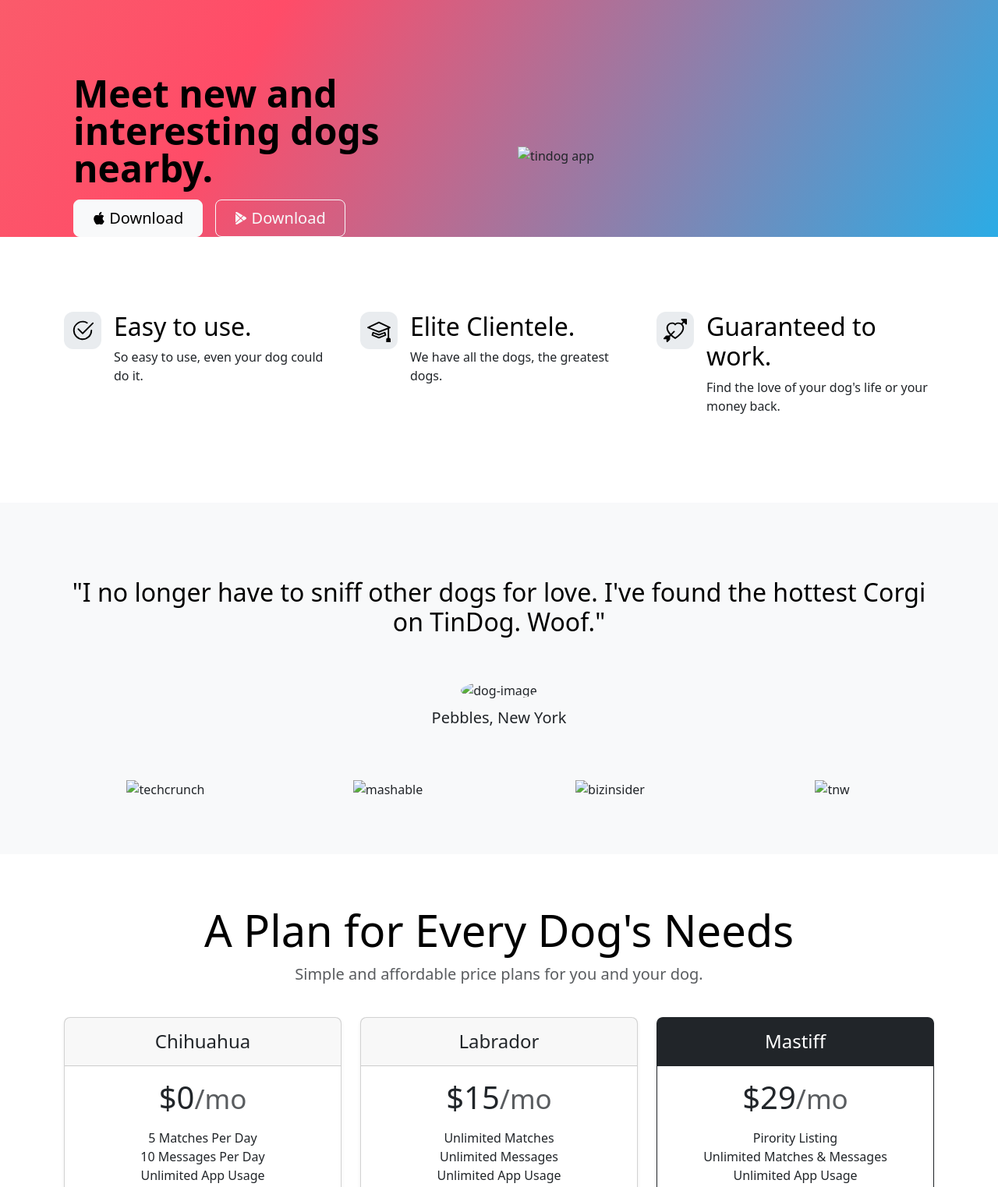
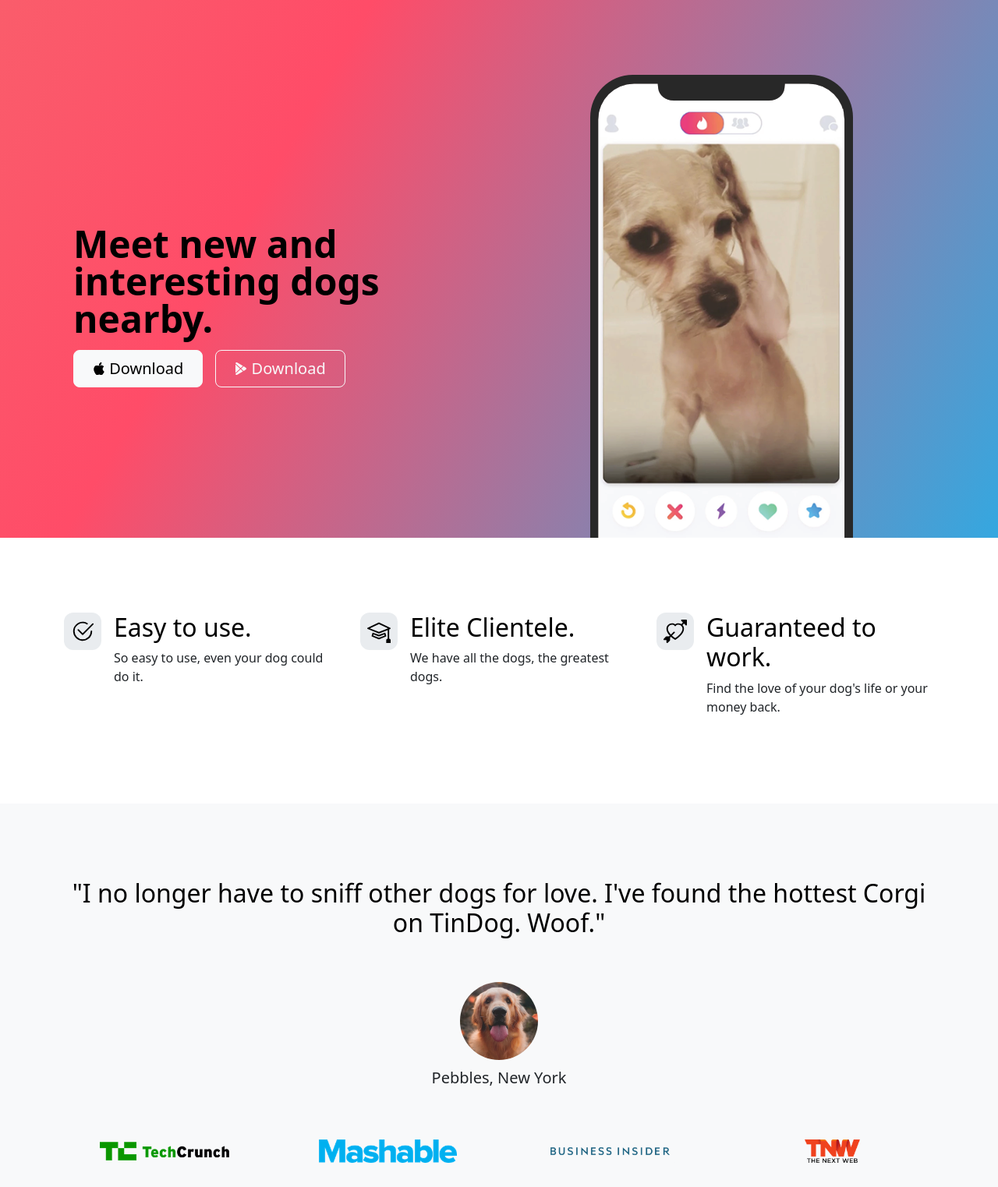
Before and after one commit to Salauddin-Mohammad/Tindogweb.html, a plain HTML site: page index.html in a window 1280 px wide. Shown: the top 1523 px of the page at 78% size. Drawn offline with nearby package versions, Linux system fonts and the light colour scheme; files that its build step writes are made by us from their sources.

Commit message:
Update and rename demo.html to index.html

```diff
--- a/demo.html
+++ b/index.html
@@ -4,7 +4,7 @@
     <meta charset="UTF-8">
     <meta name="viewport" content="width=device-width, initial-scale=1.0">
     <title>Demo Tindog</title>
-    <link rel="stylesheet" href="./css/style.css">
+    <link rel="stylesheet" href="./style.css">
     <link href="https://cdn.jsdelivr.net/npm/bootstrap@5.3.1/dist/css/bootstrap.min.css"
       rel="stylesheet" integrity="sha384-4bw+/aepP/YC94hEpVNVgiZdgIC5+VKNBQNGCHeKRQN+PtmoHDEXuppvnDJzQIu9" crossorigin="anonymous">
 </head>
@@ -14,7 +14,7 @@
         <div class="container col-xxl-8 px-4 pt-5 ">
           <div class="row flex-lg-row-reverse align-items-center g-5 pt-5">
             <div class="col-10 col-sm-8 col-lg-6">
-              <img src="./images/iphone.png" class="d-block mx-lg-auto img-fluid" alt="tindog app" height="200" loading="lazy">
+              <img src="./iphone.png" class="d-block mx-lg-auto img-fluid" alt="tindog app" height="200" loading="lazy">
             </div>
             <div class="col-lg-6">
               <h1 class="display-5 fw-bold text-body-emphasis lh-1 mb-3">Meet new and interesting dogs nearby.</h1>
@@ -96,7 +96,7 @@
                   <div class="container py-5">
                     <h2 class="text-body-emphasis">"I no longer have to sniff other dogs for love. I've found the hottest Corgi on TinDog. Woof."
                     </h2>
-                    <img class="profile-img mt-5 mb-2" src="./images/dog-img.jpg" alt="dog-image">
+                    <img class="profile-img mt-5 mb-2" src="./dog-img.jpg" alt="dog-image">
                     <p class="col-lg-8 mx-auto lead">
                         Pebbles, New York
                     </p>
@@ -104,13 +104,13 @@
                   <div class="container">
                     <div class="row">
                         <div class="icon-square col-lg-3 col-sm-12">
-                        <img src="./images/techcrunch.png" alt="techcrunch" height="30"> </div>
+                        <img src="./techcrunch.png" alt="techcrunch" height="30"> </div>
                         <div class="icon-square col-lg-3 col-sm-12">
-                            <img src="./images/mashable.png" alt="mashable" height="30"> </div>
+                            <img src="./mashable.png" alt="mashable" height="30"> </div>
                             <div class="icon-square col-lg-3 col-sm-12">
-                                <img src="./images/bizinsider.png" alt="bizinsider" height="30"> </div>
+                                <img src="./bizinsider.png" alt="bizinsider" height="30"> </div>
                                 <div class="icon-square col-lg-3 col-sm-12">
-                                    <img src="./images/tnw.png" alt="tnw" height="30"> </div>
+                                    <img src="./tnw.png" alt="tnw" height="30"> </div>
                         </div>
                     </div>
                   </div>
```
